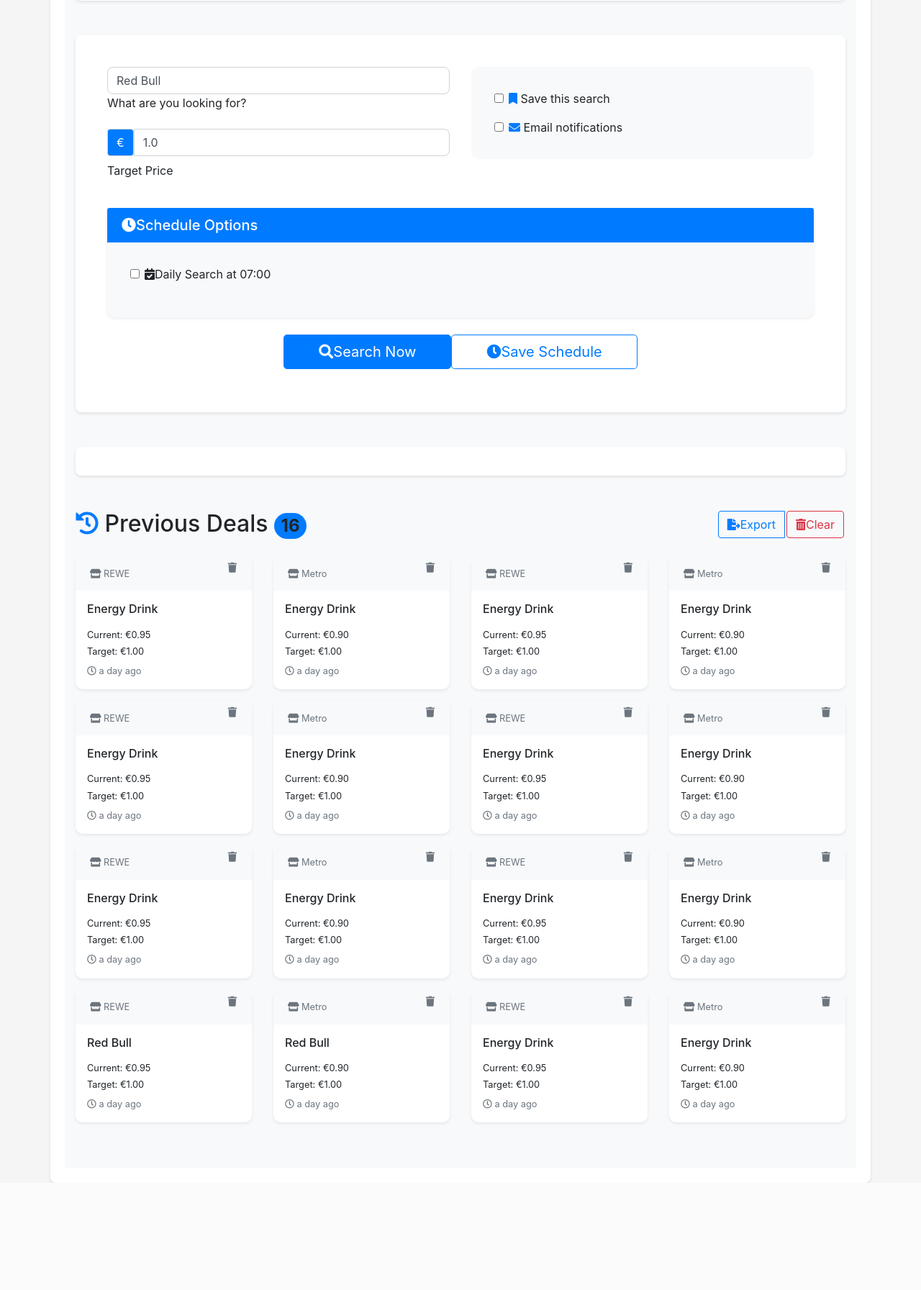
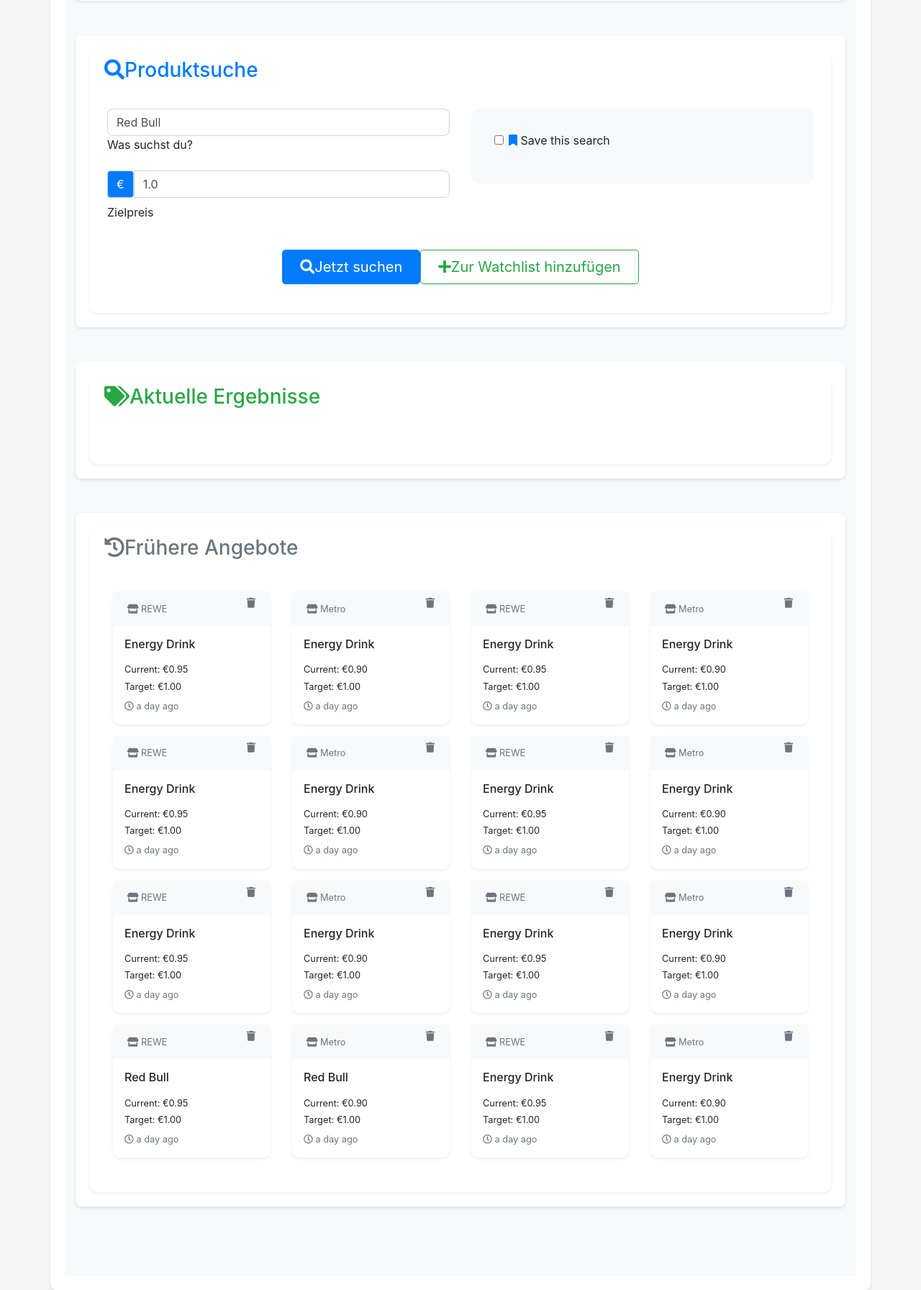
Before and after one commit to SteffenNeumann/FindmyPrize_Vercel, a Flask app: page / in a window 1280 px wide. Shown: the part 397-2190 px from the top of the page at 72% size. Before the commit the page ends 2041 px from the top, so only its background shows below. Run offline with Flask 3, Linux system fonts and the light colour scheme; a user stored in the database is signed in; some libraries are stand-ins or nearby versions.

Commit message:
working version, enhanced home.html

```diff
--- a/website/templates/home.html
+++ b/website/templates/home.html
@@ -1,6 +1,5 @@
 {% extends "base.html" %}
 {% block content %}
-
 <div class="container-fluid py-5 bg-light">
     <!-- Hero Section -->
     <div class="container mb-5">
@@ -12,27 +11,35 @@
         </div>
     </div>
 
-    <!-- Search Form Section with Card -->
-
-        <div class="container   mb-5">
+    <!-- Add this right after the hero section -->
+    <div class="container mb-5">
+        <div class="row">
+            <!-- Search Section -->
+            <div class="col-12">
+                <div class="card shadow-sm">
+                    <div class="card-header bg-white">
+                        <h3 class="mb-0 text-primary"><i class="fas fa-search me-2"></i>Produktsuche</h3>
+                    </div>
                     <div class="card-body p-4">
+                        <!-- Keep your existing form but remove manual schedule option -->
                         <form method="POST" class="needs-validation" novalidate>
+                            <!-- Your existing input fields -->
                             <div class="row g-4">
                                 <div class="col-md-6">
                                     <div class="form-floating mb-3">
                                         <input type="text" class="form-control" id="product" name="product" required>
-                                <label for="product">What are you looking for?</label>
+                                        <label for="product">Was suchst du?</label>
                                     </div>
                                     <div class="form-floating mb-3">
                                         <div class="input-group">
                                             <span class="input-group-text bg-primary text-white">€</span>
                                             <input type="text" class="form-control" id="price" name="price" placeholder="1,99" required>
                                         </div>
-                                <label for="price" class="d-block mt-2">Target Price</label>
+                                        <label for="price" class="d-block mt-2">Zielpreis</label>
+                                    </div>
                                 </div>
 
-                        </div>
-
+                                <!-- Notification Options -->
                                 <div class="col-md-6">
                                     <div class="card bg-light border-0">
                                         <div class="card-body">
@@ -42,121 +49,80 @@
                                                     <i class="fas fa-bookmark text-primary"></i> Save this search
                                                 </label>
                                             </div>
-                                    <div class="form-check form-switch">
-                                        <input class="form-check-input" type="checkbox" id="emailNotification" name="emailNotification">
-                                        <label class="form-check-label" for="emailNotification">
-                                            <i class="fas fa-envelope text-primary"></i> Email notifications
-                                        </label>
+                                        </div>
+                                    </div>
+                                </div>
+
+                            </div>
+
+                            <!-- Action Buttons -->
+                            <div class="d-flex justify-content-center gap-3 mt-4">
+                                <button type="submit" class="btn btn-primary btn-lg px-4">
+                                    <i class="fas fa-search me-2"></i>Jetzt suchen
+                                    <span id="searchSpinner" class="d-none ms-2">
+                                        <i class="fas fa-sync-alt fa-spin"></i>
+                                    </span>
+                                </button>
+
+                                <button type="submit" formaction="{{ url_for('views.create_schedule') }}"
+                                        class="btn btn-outline-success btn-lg px-4">
+                                    <i class="fas fa-plus me-2"></i>Zur Watchlist hinzufügen
+                                </button>
+                            </div>
+                        </form>
                     </div>
                 </div>
             </div>
         </div>
     </div>
-                    <!-- Schedule Section -->
-                    <div class="schedule-section mt-4">
-                        <div class="card bg-light border-0 shadow-sm">
-                            <div class="card-header bg-primary text-white">
-                                <h5 class="mb-0"><i class="fas fa-clock me-2"></i>Schedule Options</h5>
+    <!-- Results Section -->
+    <div class="container mb-5">
+        <div class="card shadow-sm">
+            <div class="card-header bg-white">
+                <h3 class="mb-0 text-success"><i class="fas fa-tags me-2"></i>Aktuelle Ergebnisse</h3>
             </div>
             <div class="card-body">
+                {% if results %}
+                <div class="results-container">
                     <div class="row">
-                                    <div class="col-md-6">
-                                        <div class="form-check form-switch mb-3">
-                                            <input class="form-check-input" type="checkbox" id="activateSchedule" name="activateSchedule">
-                                            <label class="form-check-label" for="activateSchedule">
-                                                <i class="fas fa-calendar-check me-2"></i>Daily Search at 07:00
-                                            </label>
+                        {% for deal in results %}
+                        <div class="col-md-3 mb-3">
+                            <div class="card h-100 shadow-sm hover-effect border-0">
+                                <div class="card-header bg-light d-flex justify-content-between align-items-center py-2">
+                                    <div class="text-success small">
+                                        <i class="fas fa-store me-1"></i>
+                                        {{ deal['store'] }}
                                     </div>
                                 </div>
-
-                                    {% if config.DEBUG %}
-                                    <div class="col-md-6">
-                                        <div class="testing-options">
-                                            <div class="input-group mb-3">
-                                                <span class="input-group-text"><i class="fas fa-clock"></i></span>
-                                                <input type="number" class="form-control" id="customInterval" name="customInterval" min="1" placeholder="Interval (minutes)">
-                                                <input type="time" class="form-control" id="customTime" name="customTime">
+                                <div class="card-body p-3">
+                                    <h6 class="card-title text-truncate mb-3">{{ deal['product_name'] }}</h6>
+                                    <div class="small">
+                                        <p class="mb-1">Current: €{{ "%.2f"|format(deal['price']) }}</p>
+                                        <p class="mb-2">Target: €{{ "%.2f"|format(deal['target_price']) }}</p>
+                                        <span class="text-muted smaller">
+                                            <i class="far fa-clock me-1"></i>
+                                            {{ moment(deal['timestamp']).fromNow() }}
+                                        </span>
                                     </div>
+                                </div>
+                            </div>
+                        </div>
+                        {% endfor %}
                     </div>
                 </div>
                 {% endif %}
             </div>
         </div>
     </div>
-                    </div>
-
-                    <!-- Replace the existing buttons with this improved version -->
-                    <div class="action-buttons mt-4">
-                        <div class="d-flex justify-content-center gap-4">
-                            <button type="submit" class="btn btn-primary btn-lg px-5 d-flex align-items-center">
-                                <i class="fas fa-search me-2"></i>
-                                Search Now
-                            </button>
-                            <button type="submit" formaction="{{ url_for('views.create_schedule') }}"
-                                    class="btn btn-outline-primary btn-lg px-5 d-flex align-items-center">
-                                <i class="fas fa-clock me-2"></i>
-                                Save Schedule
-                            </button>
-                        </div>
-                    </div>
-                </form>
-            </div>
-        </div>
-
-    <!-- Results Display Section -->
-    <div class="container mt-5">
-        {% if results %}
-        <div class="results-container">
-            <h3 class="mb-4"><i class="fas fa-tags text-primary"></i> Latest Findings</h3>
-            <div class="row g-4">
-                {% for deal in results %}
-                <div class="col-md-4">
-                    <div class="card h-100 shadow-sm hover-effect border-0">
-                        <div class="card-header bg-primary text-white">
-                            <i class="fas fa-store me-2"></i>
-                            {{ deal['store'] }}
+    <!-- Previous Deals Section -->
+    <div class="container mb-5">
+        <div class="card shadow-sm">
+            <!-- Previous Deals Header -->
+            <div class="card-header bg-white">
+                <h3 class="mb-0 text-secondary"><i class="fas fa-history me-2"></i>Frühere Angebote</h3>
             </div>
             <div class="card-body">
-                            <h5 class="card-title">{{ deal['product_name'] }}</h5>
-                            <p>Current Price: €{{ "%.2f"|format(deal['price']) }}</p>
-                            <p>Target Price: €{{ "%.2f"|format(deal['target_price']) }}</p>
-                            <small class="text-muted">
-                                <i class="far fa-clock me-1"></i>
-                                {{ moment(deal['timestamp']).fromNow() }}
-                            </small>
-                        </div>
-                    </div>
-                </div>
-                {% endfor %}            </div>
-        </div>
-        {% endif %}
-    </div>
-    <div id="searchStatus" class="alert alert-primary d-none">
-        <div class="d-flex align-items-center justify-content-center">
-            <div class="spinner-border spinner-border-sm me-3"></div>
-            <span>Searching for the best deals...</span>
-        </div>
-    </div>
-
-    <!-- Previous Deals Section -->
-    <div class="mt-5">
-        <div class="d-flex justify-content-between align-items-center mb-4">
-            <h2 class="mb-0"><i class="fas fa-history text-primary"></i> Previous Deals
-                <span class="badge bg-primary rounded-pill">{{ deals|length }}</span>
-            </h2>
-            <div class="btn-group h-100">
-                <a href="{{ url_for('views.export_deals') }}" class="btn btn-outline-primary d-flex align-items-center">
-                    <i class="fas fa-file-export"></i> Export
-                </a>
-                <form action="{{ url_for('views.clear_deals') }}" method="POST" class="d-inline h-100">
-                    <button type="submit" class="btn btn-outline-danger h-100 d-flex align-items-center">
-                        <i class="fas fa-trash-alt"></i> Clear
-                    </button>
-                </form>
-            </div>
-        </div>
-
-        <!-- Keep your existing deals display logic with improved card styling -->
+                <!-- Your existing previous deals code -->
                 {% if deals %}
                 <div class="row">
                 {% for deal in deals %}
@@ -197,22 +163,13 @@
                 {% endif %}
             </div>
         </div>
-
+    </div>
+</div>
 <!-- Keep your existing scripts -->
 <script>
 document.querySelector('form').addEventListener('submit', function(e) {
-    // Show spinner when search starts
-    document.getElementById('searchStatus').classList.remove('d-none');
-    document.getElementById('searchStatus').innerHTML = `
-        <div class="d-flex align-items-center justify-content-center">
-            <div style="margin-right:16px" class="spinner-border spinner-border-sm" role="status">
-                <span class="visually-hidden"></span>
-            </div>
-            Searching for deals...
-        </div>
-    `;
+    document.getElementById('searchSpinner').classList.remove('d-none');
 });
-
 // Check results after page loads
 document.addEventListener('DOMContentLoaded', function() {
     const resultsContainer = document.querySelector('.results-container');
```
Also changed, not shown: instance/database.db. Lines whose indentation alone changed are shown as unchanged.
